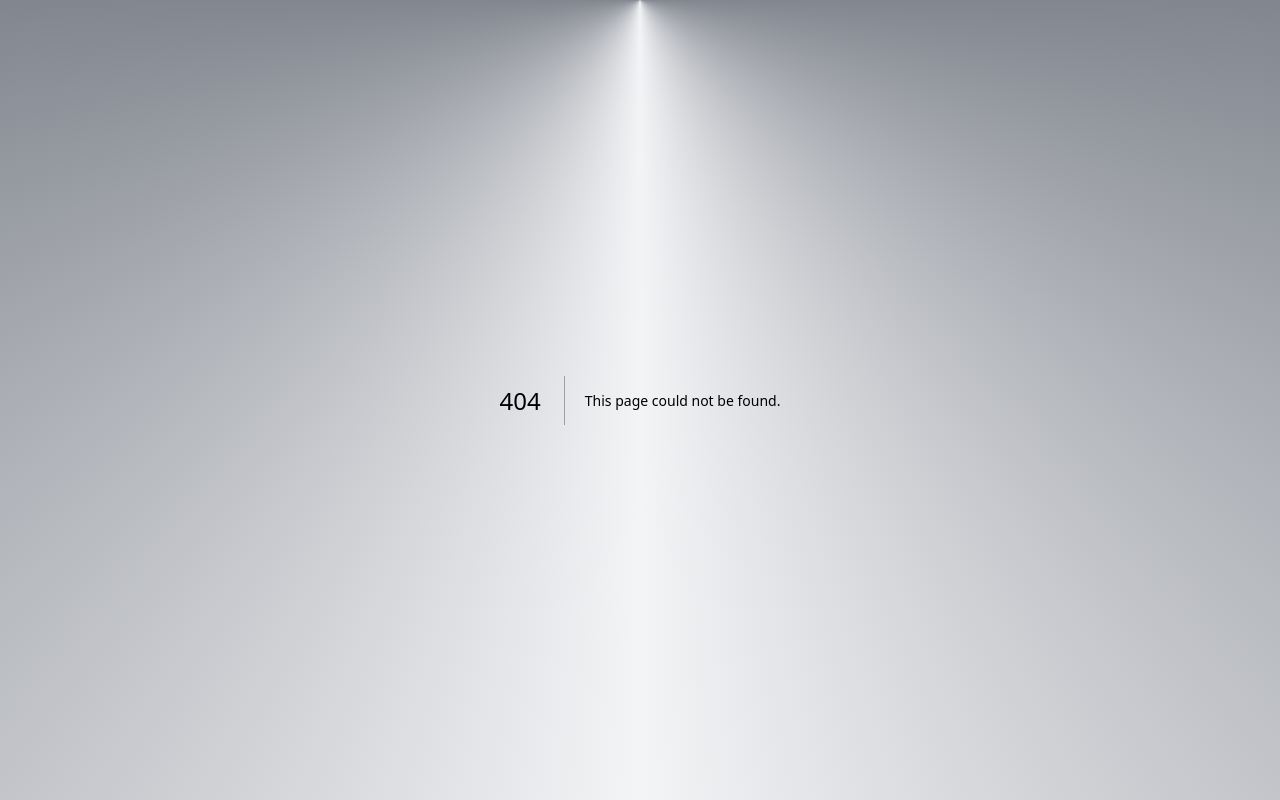
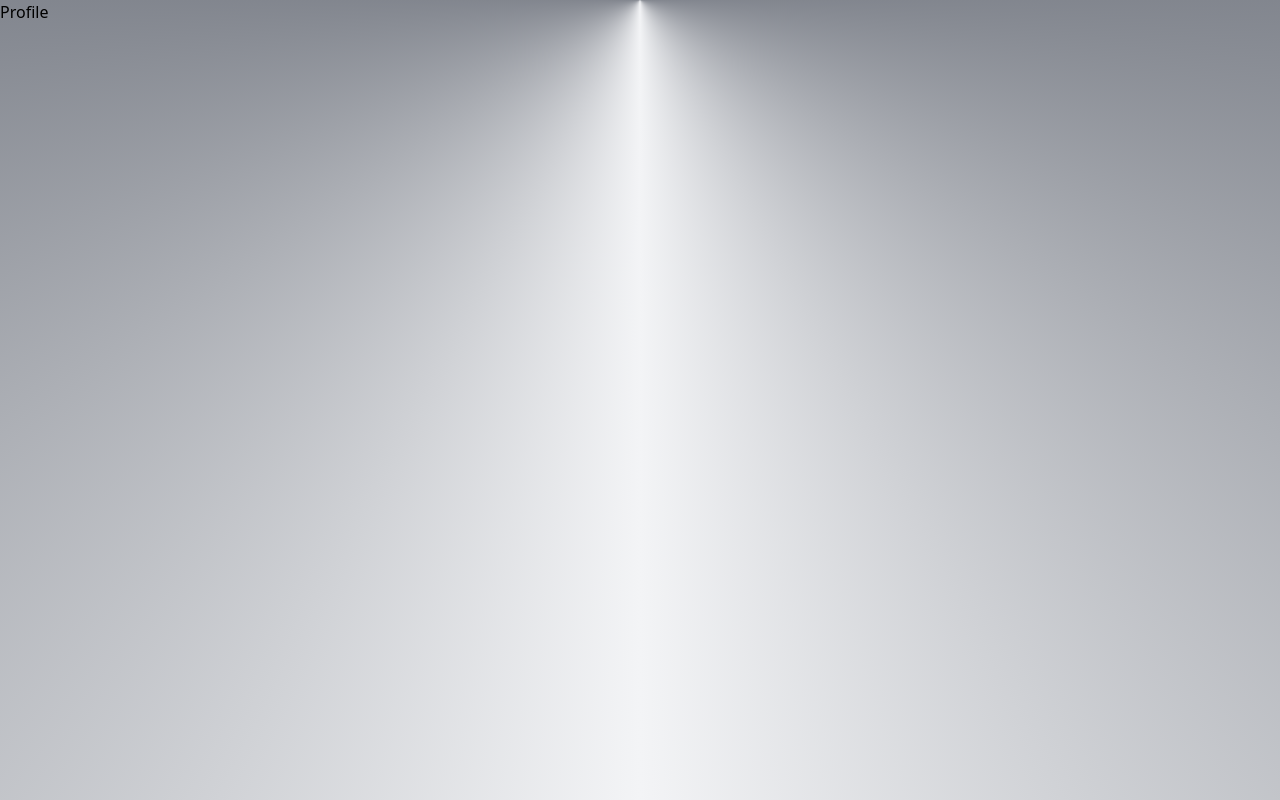
Before and after one commit to Yolo390/next-auth-13, a Next.js app: page /profile in a window 1280 px wide. Before the commit this address had no page. Built offline with nearby package versions, Linux system fonts and the light colour scheme.

Commit message:
🟦 feat: add backend profile page

```diff
--- a/package.json
+++ b/package.json
@@ -12,7 +12,6 @@
     "@emotion/react": "^11.10.5",
     "@emotion/styled": "^11.10.5",
     "@hookform/resolvers": "^2.9.10",
-    "@mui/icons-material": "^5.11.0",
     "@mui/material": "^5.11.4",
     "@mui/x-date-pickers": "^5.0.13",
     "@next-auth/prisma-adapter": "^1.0.5",
--- a/src/app/(auth)/signin/page.jsx
+++ b/src/app/(auth)/signin/page.jsx
@@ -25,8 +25,11 @@ const Signin = () => {
   const onSubmit = (data) => {
     const { email, password } = data;
     console.log("email: ", email);
+    console.log("password: ", password);
 
+    // TODO:
     // Use NextAuth.js to connect.
+    // then redirect to Profile.
   };
 
   return (
--- /dev/null
+++ b/src/app/(backend)/profile/page.jsx
@@ -0,0 +1,5 @@
+const Profile = () => {
+  return <main>Profile</main>;
+};
+
+export default Profile;
```
Also changed, not shown: 1 other file (tests, documents, lock files or other folders).
